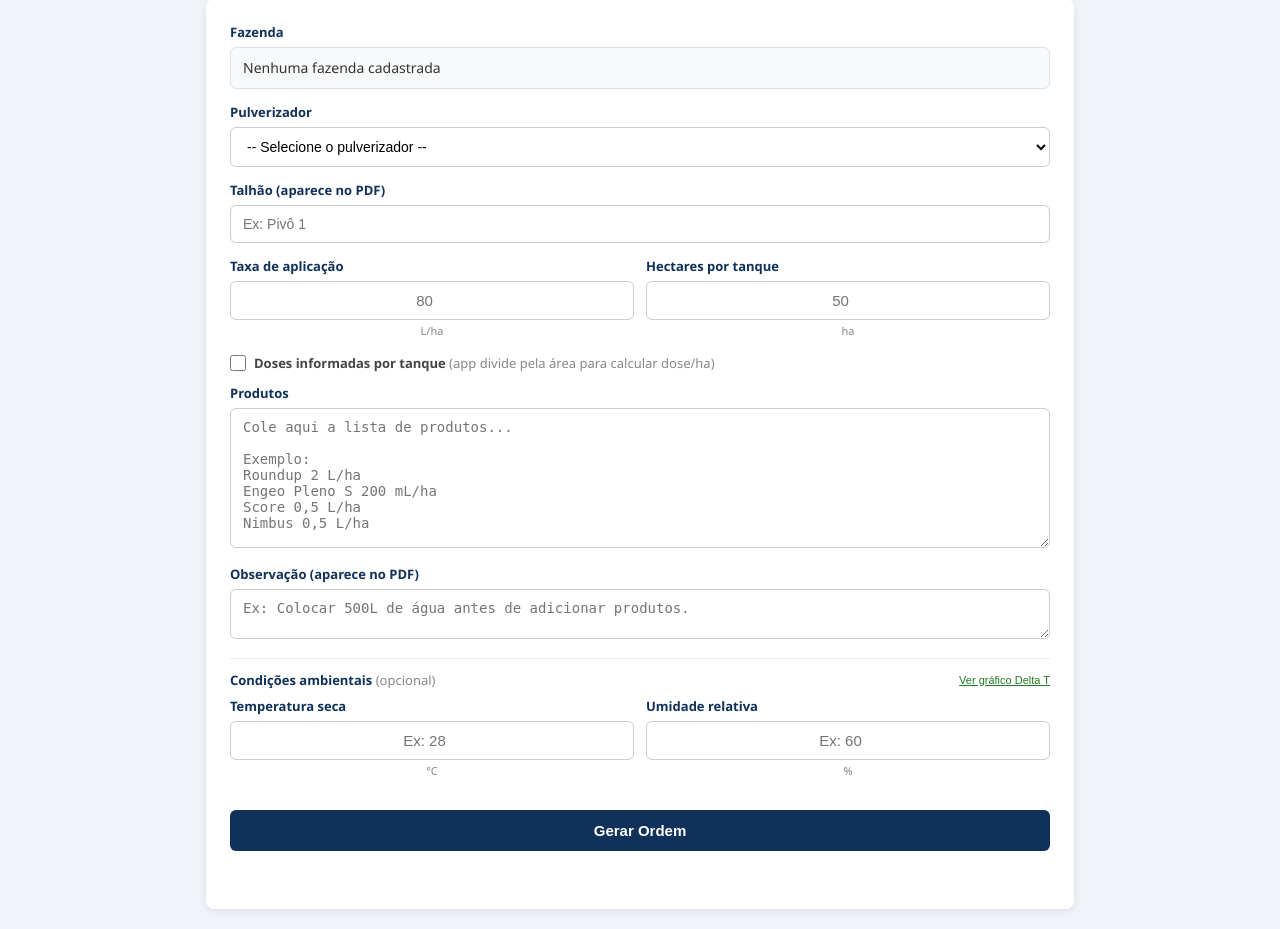
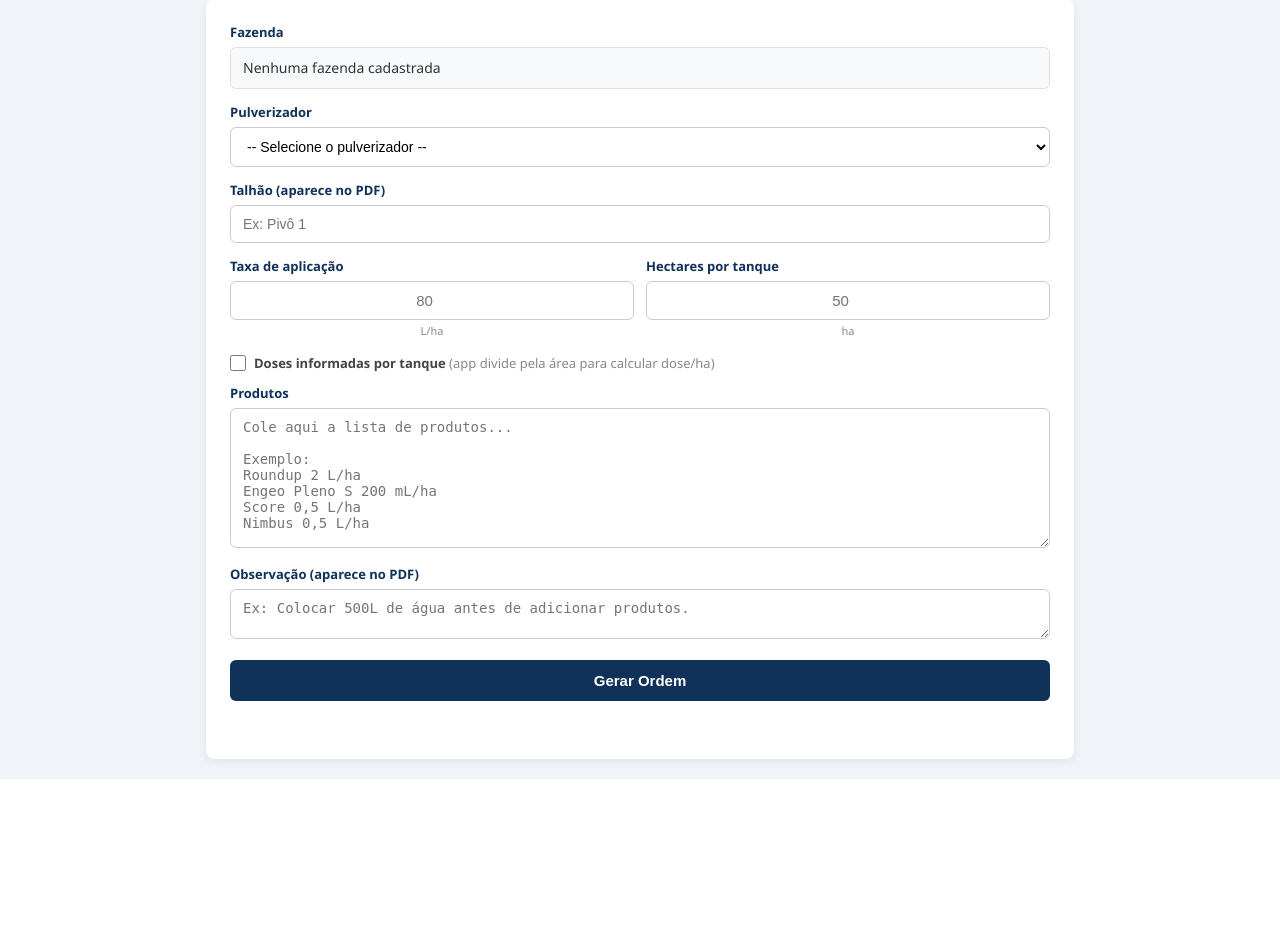
Before and after one commit to eduardopulveragro-bit/MisturaCaldas, a Flask app: template templates/index.html in a window 1280 px wide. Shown: the part 151-1080 px from the top of the page. After the commit the page ends 930 px from the top, so only its background shows below. Run offline with Flask 3, Linux system fonts and the light colour scheme; the template is opened without the code that fills it, so the values that code supplies are empty; some libraries are stand-ins or nearby versions.

Commit message:
Index: remove seção condições ambientais do formulário
Delta T acessível só pelo link no nav.

Co-Authored-By: Claude Sonnet 4.6 <noreply@anthropic.com>

```diff
--- a/templates/index.html
+++ b/templates/index.html
@@ -265,28 +265,6 @@
           <textarea id="observacao" name="observacao" style="height:50px;resize:vertical;" placeholder="Ex: Colocar 500L de água antes de adicionar produtos."></textarea>
         </div>
 
-        <div style="margin-top:14px;border-top:1px solid #eee;padding-top:12px;">
-          <div style="display:flex;align-items:center;justify-content:space-between;margin-bottom:8px;">
-            <label style="font-size:13px;color:#10315A;font-weight:600;margin:0;">Condições ambientais <span style="color:#888;font-weight:400">(opcional)</span></label>
-            <button type="button" id="btn-delta-t" onclick="toggleDeltaT()" style="font-size:11px;color:#267A25;background:none;border:none;cursor:pointer;text-decoration:underline;padding:0;">Ver gráfico Delta T</button>
-          </div>
-          <div class="campos-operacao">
-            <div class="campo-num">
-              <label for="temp-amb">Temperatura seca</label>
-              <input type="number" id="temp-amb" min="0" max="40" step="0.5" placeholder="Ex: 28">
-              <div class="unidade">°C</div>
-            </div>
-            <div class="campo-num">
-              <label for="rh-amb">Umidade relativa</label>
-              <input type="number" id="rh-amb" min="10" max="100" step="1" placeholder="Ex: 60">
-              <div class="unidade">%</div>
-            </div>
-          </div>
-          <div id="dt-chart-box" style="display:none;margin-top:12px;text-align:center;">
-            <div id="dt-badge" class="dt-badge" style="display:none;margin-bottom:8px;justify-content:center;"></div>
-            <svg id="dt-chart" viewBox="0 0 320 240" style="width:100%;max-width:560px;display:block;margin:0 auto;border-radius:10px;overflow:hidden;border:1px solid #e5e7eb;"></svg>
-          </div>
-        </div>
 
         <button type="submit" class="btn" id="btn">
           <span id="btn-text">Gerar Ordem</span>
```
